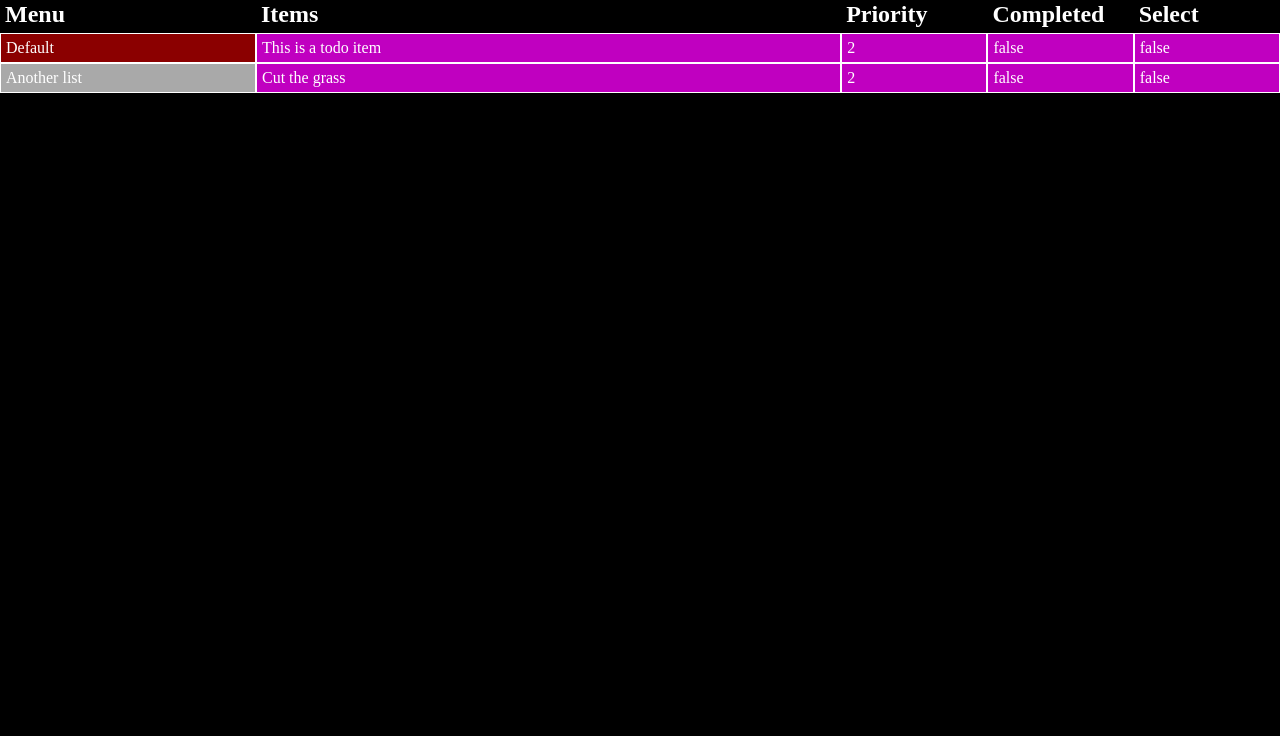
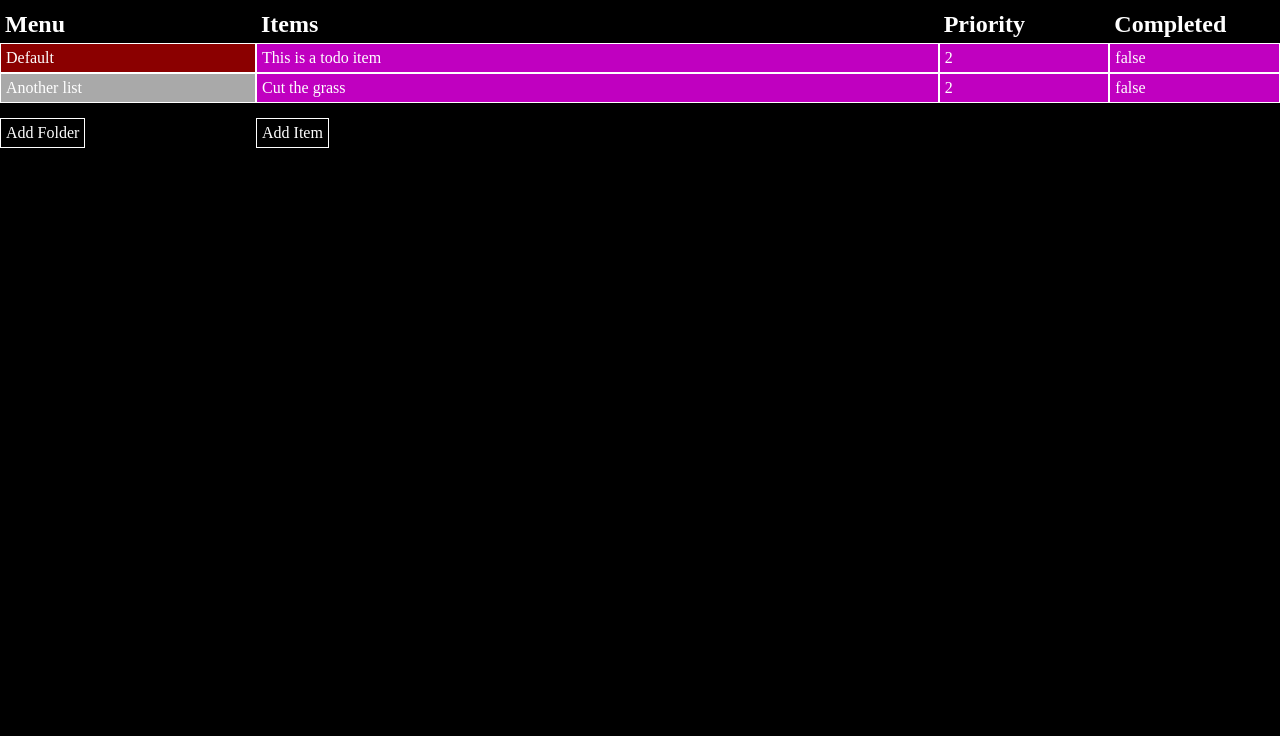
Before and after one commit to richgkav/ToDo2, a website built with webpack: page dist/index.html in a window 1280 px wide. Shown: the part 64-800 px from the top of the page. Built offline with nearby package versions, Linux system fonts and the light colour scheme.

Commit message:
Update 6 - Added new list, new item and selecting

```diff
--- a/src/module-app.js
+++ b/src/module-app.js
@@ -11,6 +11,8 @@ const App = (function() {
     function display() {
         displayLists();
         displayItems();
+        Dom.renderListsFunctions(); // buttons under lists
+        Dom.renderItemsFunctions(); // and items
     }
 
     function displayLists() {
@@ -50,28 +52,86 @@ const App = (function() {
     }
 
     function addListClickEvent(newDiv, id) {
+
         newDiv.addEventListener('click', function() {
+
             const list = toDoList.getListWithId(id);
             toDoList.setCurrentList(list);
+            displayLists();
+            displayItems();
+
+        });
+    }
+
+    function addItemClickEvent(newDiv, id) {
+        newDiv.addEventListener('click', function() {
+
+// add code to go into the item editor
+
+            //console.log(`Current list = ${toDoList.currentList.title}`);
+            //console.log(`Clicked item id = ${id}`);
+            const item = toDoList.currentList.getItemWithId(id);
+            console.log(`Edit item ${item.title} clicked`);
+        });
+    }
+
+    function addItemCompleteClickEvent(newDiv, id) {
+
+        newDiv.addEventListener('click', function() {
+
+            const item = toDoList.currentList.getItemWithId(id);
+
+            if (item.completed) {
+                item.completed = false;
+            }
+            else {
+                item.completed = true;
+            }
+
+            displayItems();
+        });
+    }
+
+    function addItemPriorityClickEvent(newDiv, id) {
+        newDiv.addEventListener('click', function() {
+            const item = toDoList.currentList.getItemWithId(id);
+            item.priority += 1;
+            if (item.priority === 4) item.priority = 1;
+            displayItems();
+        });
+    }
+
+    function addNewFolderClickEvent(newDiv) {
+        newDiv.addEventListener('click', function() {
+            const newList = new Mob.List();
+            newList.title = "A new folder";
+            newList.description = "Adding a new folder";
+            toDoList.addList(newList);
             displayLists();
             displayItems();
         });
     }
 
-    function addItemClickEvent(newDiv, id) {
+    function addNewItemClickEvent(newDiv) {
         newDiv.addEventListener('click', function() {
-            console.log(`Current list = ${toDoList.currentList.title}`);
-            console.log(`Clicked item id = ${id}`);
-            const item = toDoList.currentList.getItemWithId(id);
-            console.log(`Item ${item.title} selected`);
+            const newItem = new Mob.Item();
+            newItem.title = "New item test";
+            newItem.description = "Bla bla bla";
+            toDoList.currentList.addItem(newItem);
+            displayItems();
         });
     }
+
 
     return {
         display,
         setToDoList,
         addListClickEvent,
-        addItemClickEvent
+        addItemClickEvent,
+        addItemCompleteClickEvent,
+        addItemPriorityClickEvent,
+        addNewFolderClickEvent,
+        addNewItemClickEvent
     }
 
 })();
--- a/src/module-dom.js
+++ b/src/module-dom.js
@@ -28,30 +28,34 @@ const Dom = (function() {
     // render one Item into #items-div
 
     function renderItem(details) {
+
         const itemsDiv = document.getElementById('items-container');
 
         // Item needs a div to contain the list displayed information
         const newDivItem = document.createElement('div');
         newDivItem.classList.add('item-element');
         itemsDiv.appendChild(newDivItem);
-        App.addItemClickEvent(newDivItem, details.id);
+
+        if (details.completed) {
+            newDivItem.style.backgroundColor = "darkred";
+        }
 
         // Item display sections
         const newDivTitle = document.createElement('div');
         newDivTitle.innerHTML = details.title;
         newDivItem.appendChild(newDivTitle);
+        App.addItemClickEvent(newDivTitle, details.id);
 
         const newDivPriority = document.createElement('div');
         newDivPriority.innerHTML = details.priority;
         newDivItem.appendChild(newDivPriority);
+        App.addItemPriorityClickEvent(newDivPriority, details.id);
 
         const newDivCompleted = document.createElement('div');
         newDivCompleted.innerHTML = details.completed;
         newDivItem.appendChild(newDivCompleted);
+        App.addItemCompleteClickEvent(newDivCompleted, details.id);
 
-        const newDivSelected = document.createElement('div');
-        newDivSelected.innerHTML = details.selected;
-        newDivItem.appendChild(newDivSelected);
     }
 
     function clearItems() {
@@ -59,11 +63,29 @@ const Dom = (function() {
         clearChildElements(itemsDiv);
     }
 
+    function renderListsFunctions() {
+        const listsFunctions = document.getElementById('lists-functions');
+        const newDivAddList = document.createElement('div');
+        newDivAddList.innerHTML = "Add Folder";
+        listsFunctions.appendChild(newDivAddList);
+        App.addNewFolderClickEvent(newDivAddList);
+    }
+
+    function renderItemsFunctions() {
+        const itemsFunctions = document.getElementById('items-functions');
+        const newDivAddItem = document.createElement('div');
+        newDivAddItem.innerHTML = "Add Item";
+        itemsFunctions.appendChild(newDivAddItem);
+        App.addNewItemClickEvent(newDivAddItem);
+    }
+
     return {
         renderList,
         clearList,
         renderItem,
-        clearItems
+        clearItems,
+        renderListsFunctions,
+        renderItemsFunctions
     }
 
 // -------------------------------------------------------------------------- //
--- a/src/module-objects.js
+++ b/src/module-objects.js
@@ -21,19 +21,22 @@ const Mob = (function() {
         }
 
         this.setCurrentList = function (newList) {
-            console.log(`Unselect ${this.currentList.title}`);
+            //console.log(`Unselect ${this.currentList.title}`);
             this.currentList.selected = false;
             this.currentList = newList;
-            console.log(`Selected ${this.currentList.title}`);
+            //console.log(`Selected ${this.currentList.title}`);
             this.currentList.selected = true;
         }
     }
 
 // -------------------------------------------------------------------------- //
+// id is used to refer to the correct List or Item object after a click event
+
     function List() {
         this.items = [];
         this.id = undefined;            // generated from AllLists.listCounter
         this.itemCounter = 0;           // each item has unique number
+        this.currentItem = undefined;
 
         this.addItem = function(item) {
             item.id = this.itemCounter++;
@@ -57,7 +60,6 @@ const Mob = (function() {
     List.prototype.getItemWithId = function(id) {
         for (let i = 0; i != this.items.length; i++) {
             if (this.items[i].id === id) {
-                console.log(`Found item ${this.items[i].title}`);
                 return this.items[i];
             }
         }
@@ -83,7 +85,6 @@ const Mob = (function() {
             title: this.title,
             priority: this.priority,
             completed: this.completed,
-            selected: this.selected,
             id: this.id
         }
     }
--- a/src/module-testdata.js
+++ b/src/module-testdata.js
@@ -32,6 +32,8 @@ const Test = (function(){
         item3.description = "Here is something to do in the other list";
         anotherList.addItem(item3);
 
+        //allLists.currentList.currentItem = item1;
+
         return allLists;
     }
 
--- a/src/styles.css
+++ b/src/styles.css
@@ -14,18 +14,23 @@ body {
     line-height: 60px;
     background-color: darkgreen;
     text-align: center;
+    margin-bottom: 10px;
 }
 
-#main-div, #menu-bar{
+#main-div, #menu-bar, #function-div{
     width: 100%;
     height: auto;
     display: grid;
     grid-template-columns: 1fr 4fr;
 }
 
+#main-div {
+    margin-bottom: 15px;
+}
+
 #items-menu {
     display: grid;
-    grid-template-columns: 4fr 1fr 1fr 1fr;
+    grid-template-columns: 4fr 1fr 1fr;
 }
 
 #menu-bar h2 {
@@ -56,7 +61,7 @@ body {
 
 .item-element {
     display: grid;
-    grid-template-columns: 4fr 1fr 1fr 1fr;
+    grid-template-columns: 4fr 1fr 1fr;
     background-color: rgb(192, 0, 192);
 }
 
@@ -65,3 +70,17 @@ body {
     border-width: 1px;
     padding: 5px;
 }
+
+#lists-functions>div {
+    width: fit-content;
+    padding: 5px;
+    border-style: solid;
+    border-width: 1px;
+}
+
+#items-functions>div {
+    width: fit-content;
+    padding: 5px;
+    border-style: solid;
+    border-width: 1px;
+}
```
Also changed, not shown: dist/index.html, dist/main.js.
